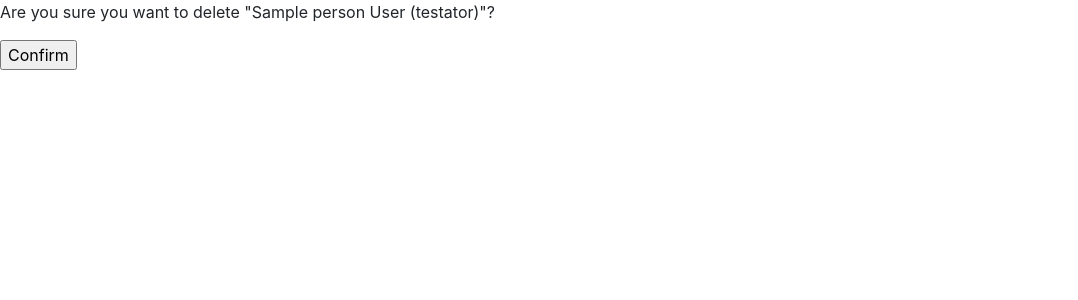
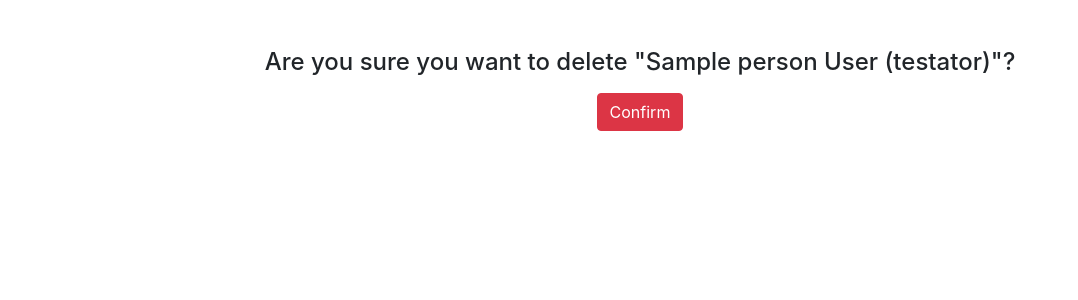
Before and after one commit to Agwen12/Sondao-Python-Project, a Django app: page /1/delete_person/ in a window 1280 px wide. Shown: the top 300 px of the page, without its empty margins (0-1078 px from the left). Run offline with Django 4.2, Linux system fonts and the light colour scheme; tables that the repository leaves empty hold one stand-in row (values such as "Sample post"); some libraries are stand-ins or nearby versions.

Commit message:
delete confirm prettier

```diff
--- a/sondao/GUI/sondao_web/gentree/templates/confirm_delete.html
+++ b/sondao/GUI/sondao_web/gentree/templates/confirm_delete.html
@@ -1,9 +1,14 @@
 {% extends 'base.html' %}
 
 {% block content %}
+<div class="container">
 <form method="post">
   {% csrf_token %}
-  <p>Are you sure you want to delete "{{ object }}"?</p>
-  <input type="submit" value="Confirm">
+  <div class="p-5 text-center">
+    <h4 class="mb-3">Are you sure you want to delete "{{ object }}"?</h4>
+    <input class="btn btn-danger" role="button" type="submit" value="Confirm"></input>
+  </div>
 </form>
+</div>
+
 {% endblock %}
--- a/sondao/GUI/sondao_web/gentree/views.py
+++ b/sondao/GUI/sondao_web/gentree/views.py
@@ -172,7 +172,8 @@ class GraphView(View):
               "levelSeparation": 200,
               "nodeSpacing": 100,
               "direction": "UD",
-              "sortMethod": "directed"
+              "sortMethod": "directed",
+              "parentCentralization": true
             }
           },
           "physics": {
```
